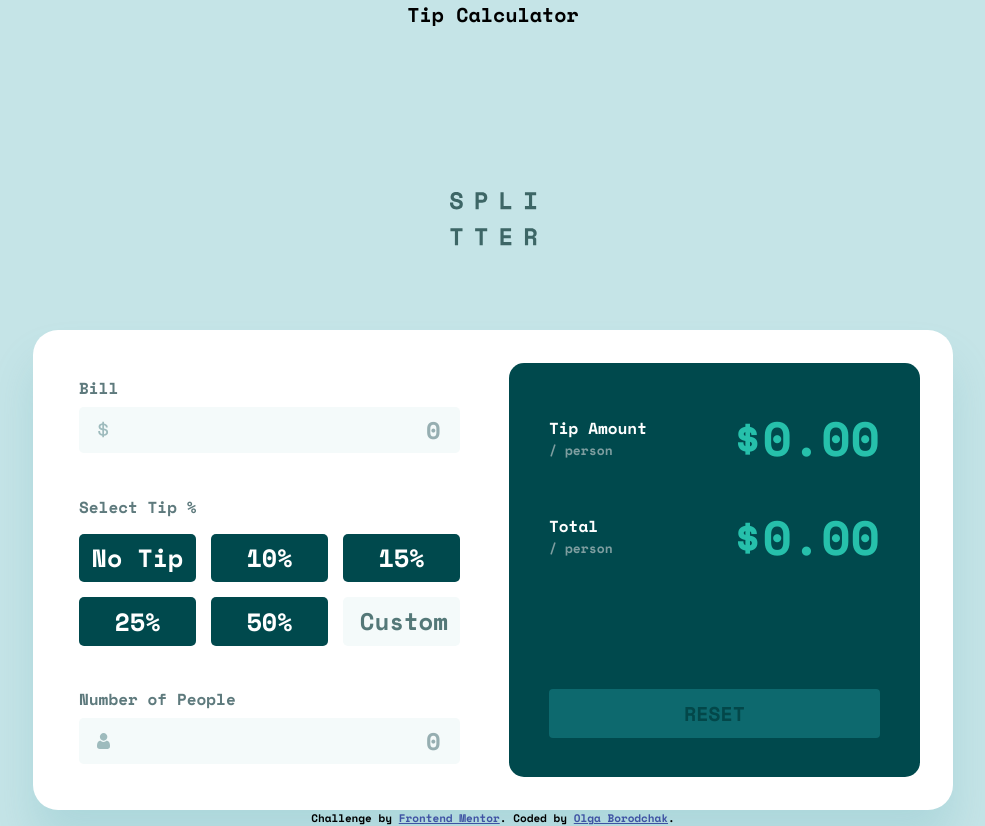
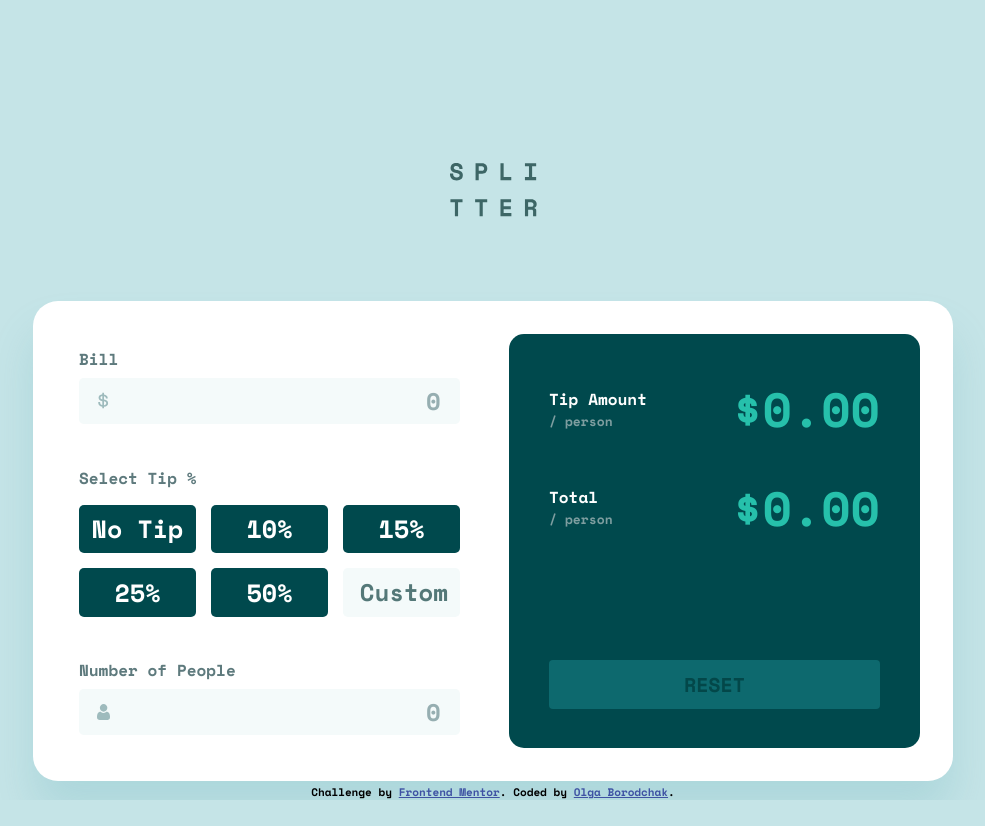
Before and after one commit to OlgaBorodchak/Tip-Calculator, a plain HTML site: page index.html in a window 1280 px wide. Shown: the whole page, without its empty margins (147-1132 px from the left). After the commit the page ends 800 px from the top, so only its background shows below. Drawn offline with nearby package versions, Linux system fonts and the light colour scheme.

Commit message:
Update style.css

```diff
--- a/style.css
+++ b/style.css
@@ -197,6 +197,15 @@ main {
     border: 2px solid hsla(13, 70%, 61%, 1);
 }
 
+.sr-only:not(:focus):not(:active) {
+    clip: rect(0 0 0 0);
+    clip-path: inset(50%);
+    height: 1px;
+    overflow: hidden;
+    position: absolute;
+    white-space: nowrap;
+    width: 1px;
+}
 
 
 @media all and (max-width: 800px) {
```
